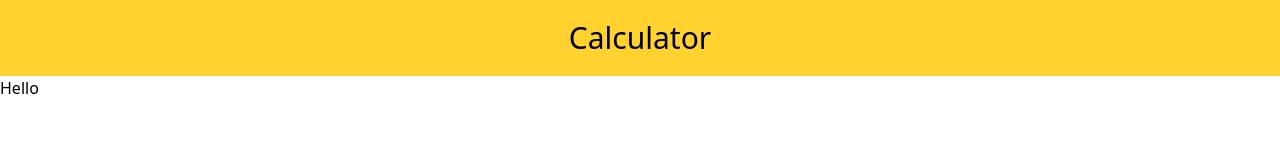
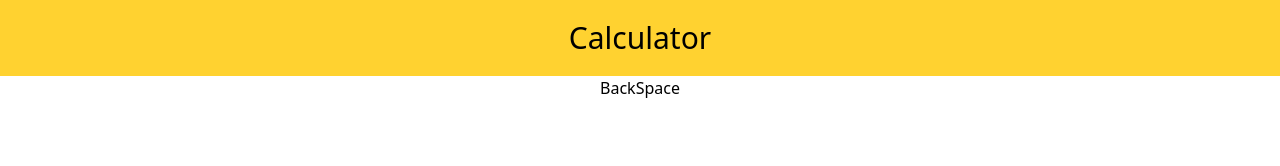
Before and after one commit to mvic89/calculator-t, a Next.js app: page / in a window 1280 px wide. Shown: the top 166 px of the page. Built offline with nearby package versions, Linux system fonts and the light colour scheme.

Commit message:
backbutton test passed

```diff
--- /dev/null
+++ b/src/app/components/BackButton/index.tsx
@@ -0,0 +1,13 @@
+interface BackSpaceProp{
+  onBackspace: () => void;
+}
+
+const BackButton = ({onBackspace}: BackSpaceProp) => {
+  return (
+    <>
+      <button onClick={onBackspace}>BackSpace</button>
+    </>
+  )
+}
+
+export default BackButton
--- a/src/app/page.tsx
+++ b/src/app/page.tsx
@@ -1,7 +1,8 @@
 import Image from "next/image";
+import BackButton from "./components/BackButton";
 
 export default function Home() {
   return (
-    <>Hello</>
+    <BackButton/>
   );
 }
```
Also changed, not shown: 1 other file (tests, documents, lock files or other folders).
